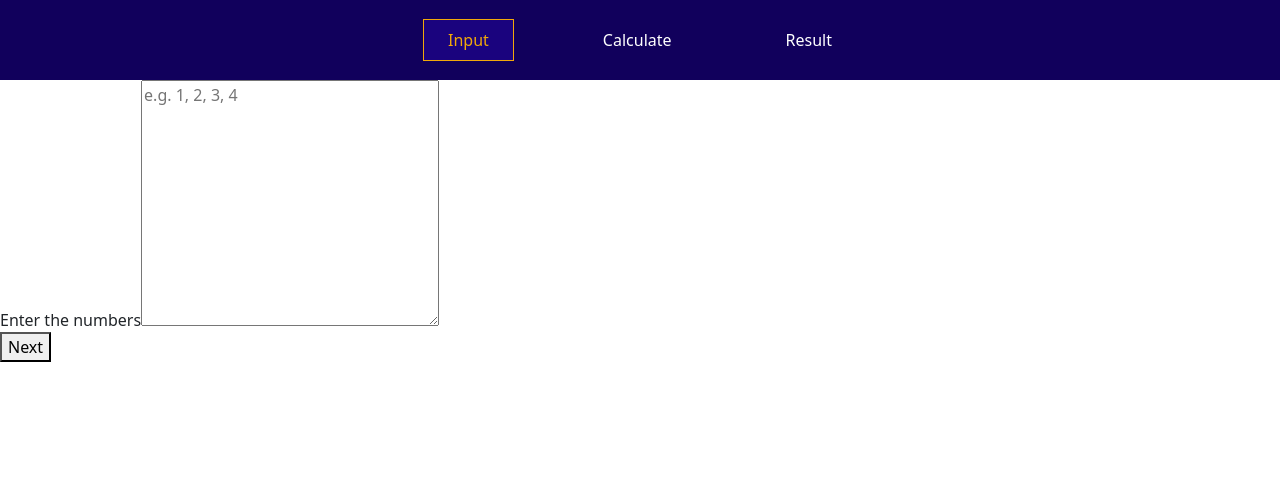
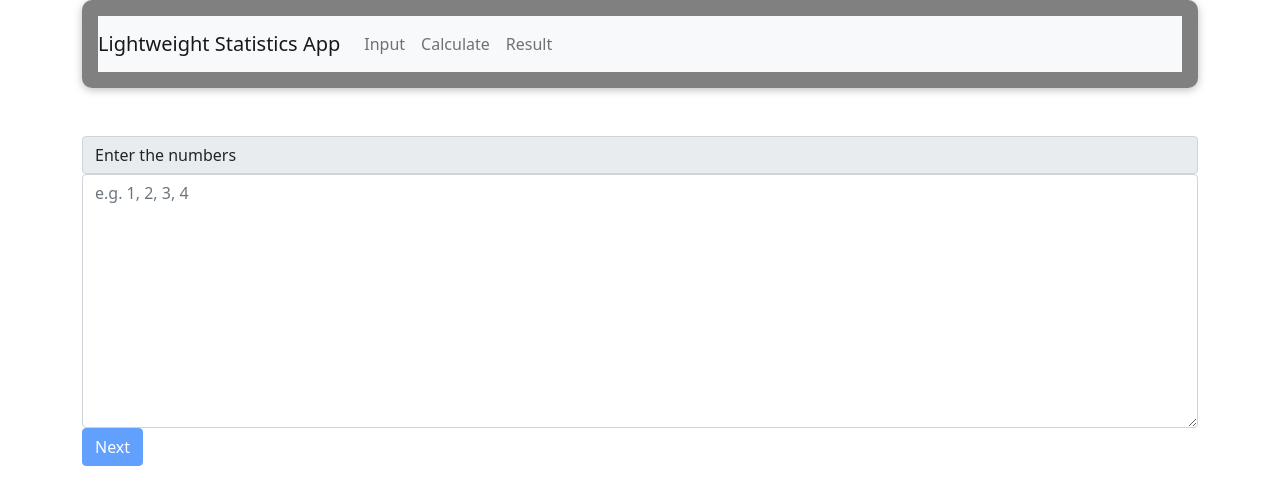
Before and after one commit to jakubnorkiewicz/lightweight-statistics-app, a Vue app: page /input in a window 1280 px wide. Shown: the top 504 px of the page. Built offline with nearby package versions, Linux system fonts and the light colour scheme.

Commit message:
add input validation, add styling

```diff
--- a/src/App.vue
+++ b/src/App.vue
@@ -1,9 +1,11 @@
 <template>
+<div class="container">
   <navigation></navigation>
-  <main>
+  <main class="box mt-5 ml-5 mr-5">
     <router-view></router-view>
   </main>
   <buttons></buttons>
+</div>
 </template>
 
 <script>
--- a/src/components/input/Input.vue
+++ b/src/components/input/Input.vue
@@ -1,14 +1,13 @@
 <template>
 <form action="">
-  <label for="dataset">Enter the numbers</label>
-  <textarea name="dataset" id="dataset" cols="30" rows="10" v-model="dataset" placeholder="e.g. 1, 2, 3, 4"></textarea>
+  <span class="input-group-text">Enter the numbers</span>
+  <textarea class="form-control" aria-label="Enter the numbers" name="dataset" id="dataset" cols="30" rows="10" v-model="dataset" placeholder="e.g. 1, 2, 3, 4"></textarea>
 </form>
 
 
 </template>
 
 <script>
-
 export default {
   computed: {
     dataset: {
@@ -19,9 +18,7 @@ export default {
         this.$store.dispatch('setDataset', newDataset)
       }
     }
-  }
-
-
+  },
 };
 </script>
 
--- a/src/components/nav/Buttons.vue
+++ b/src/components/nav/Buttons.vue
@@ -1,17 +1,26 @@
 <template>
     <div>
-        <button @click="previousStep" v-show="!isFirstStep()">
+        <button class="btn btn-primary mb-3" @click="previousStep" v-show="!isFirstStep()">
             Back
         </button>
 
-        <button @click="nextStep" v-show="!isLastStep()">
+        <button :disabled="!isDisable()" class="btn btn-primary mb-3" @click="nextStep" v-show="!isLastStep()">
             {{ nextStepButtonText() }}
         </button>
     </div>
 </template>
 
 <script>
+import { mapGetters } from 'vuex';
+
     export default {
+        computed: {
+    dataset: {
+      get() {
+        return this.$store.state.dataset
+      },
+    }
+        },
         methods: {
             isFirstStep() {
                 return this.$route.name === "input"
@@ -42,7 +51,10 @@
             },
             submit() {
                 alert('Submitted')
-            }
+            },
+            ...mapGetters([
+            'isDisable'
+            ])
         }
     }
 </script>
--- a/src/components/nav/Navigation.vue
+++ b/src/components/nav/Navigation.vue
@@ -1,61 +1,33 @@
 <template>
   <header>
-    <nav>
-      <ul>
-        <li>
-          <router-link to="/input">Input</router-link>
+    <nav class="navbar navbar-expand-lg navbar-light bg-light">
+      <a class="navbar-brand" href="#">Lightweight Statistics App</a>
+          <div class="collapse navbar-collapse" id="navbarSupportedContent">
+
+      <ul class="navbar-nav me-auto mb-2 mb-lg-0">
+        <li class="nav-item">
+          <router-link class="nav-link" to="/input">Input</router-link>
         </li>
-        <li>
-          <router-link to="/calculate">Calculate</router-link>
+        <li class="nav-item">
+          <router-link class="nav-link" to="/calculate">Calculate</router-link>
         </li>
-        <li>
-          <router-link to="/result">Result</router-link>
+        <li class="nav-item">
+          <router-link class="nav-link" to="/result">Result</router-link>
         </li>
       </ul>
+          </div>
     </nav>
   </header>
 </template>
 
 <style scoped>
-header {
-  width: 100%;
-  height: 5rem;
-  background-color: #11005c;
-}
-
-nav {
-  height: 100%;
-}
-
-ul {
-  list-style: none;
-  margin: 0;
-  padding: 0;
-  height: 100%;
-  display: flex;
-  justify-content: center;
-  align-items: center;
-}
-
-li {
-  margin: 0 2rem;
-}
-
-a {
-  text-decoration: none;
-  background: transparent;
-  border: 1px solid transparent;
-  cursor: pointer;
-  color: white;
-  padding: 0.5rem 1.5rem;
-  display: inline-block;
-}
-
-a:hover,
-a:active,
-a.router-link-active {
-  color: #f1a80a;
-  border-color: #f1a80a;
-  background-color: #1a037e;
-}
+  header {
+    box-shadow: 0 2px 8px rgba(0, 0, 0, 0.26);
+    border-radius: 10px;
+    padding: 1rem;
+    background-color: gray;
+    color: white;
+    text-align: center;
+    width: 100%;
+  }
 </style>
```
